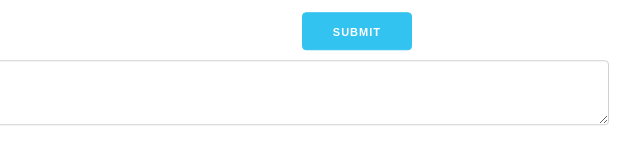
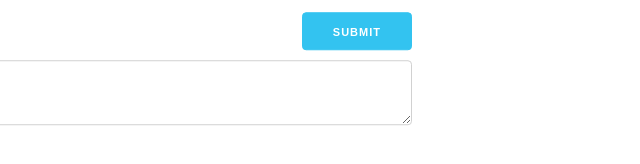
Before and after one commit to primprum/linkgen-web, a website: page index.html in a window 1280 px wide. Shown: the part 306-470 px from the top of the page, 548-1188 px from the left. Drawn offline with nearby package versions, Linux system fonts and the light colour scheme.

Commit message:
Edit css

```diff
--- a/index.html
+++ b/index.html
@@ -17,7 +17,7 @@
             <input class="u-full-width" type="text" id="shared-link" name="shared-link">
             <button id="submit-button" class="button-primary">Submit</button>
             <p></p>
-            <textarea id="generated-link" name="generated-link" cols="100" rows="5"></textarea>
+            <textarea class="u-full-width" id="generated-link" name="generated-link"></textarea>
         </form>
     </div>
     <script>
```
